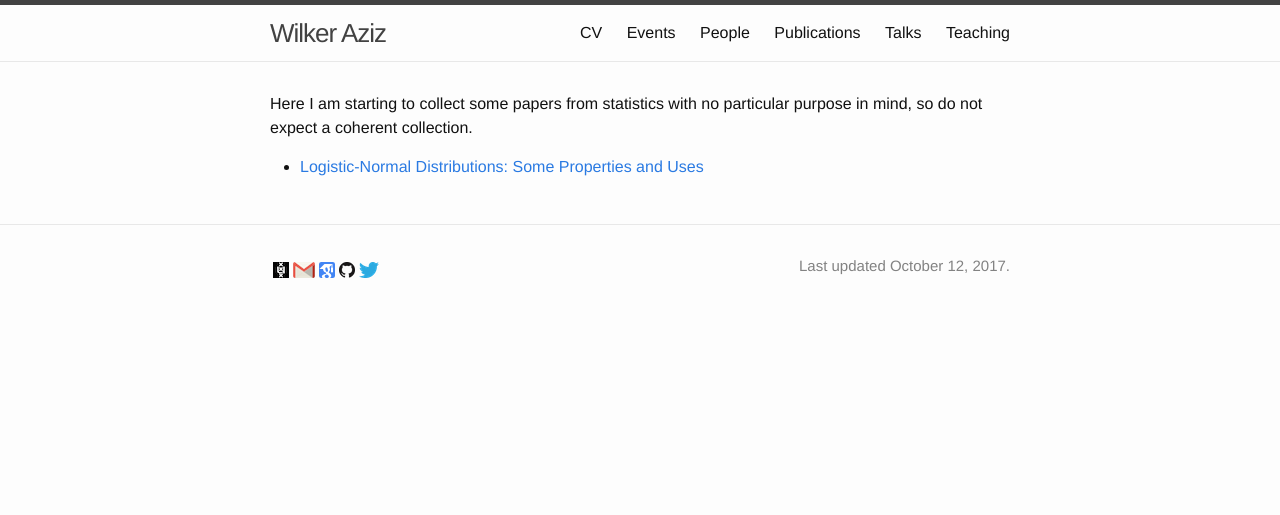
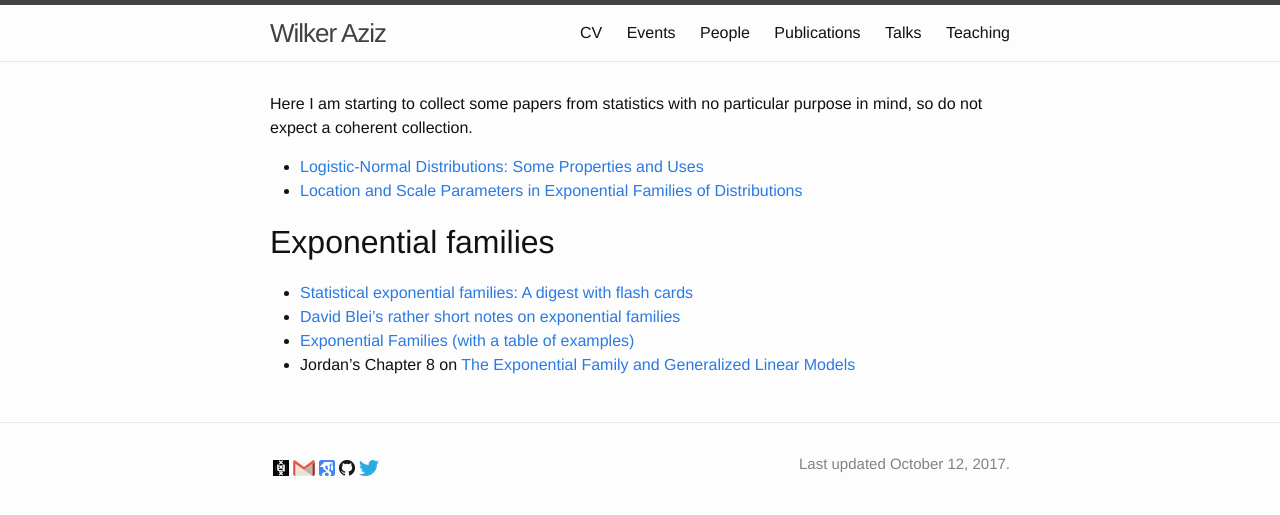
Before and after one commit to wilkeraziz/oldsite, a Jekyll site: the page built from pages/stat.markdown, in a window 1280 px wide. Shown: the top 515 px of the page. Built offline with Jekyll 4.4.1, drawn with Linux system fonts in a browser that asks for light colours.

Commit message:
exp families

```diff
--- a/pages/inference.markdown
+++ b/pages/inference.markdown
@@ -41,6 +41,7 @@ What:
 
 Pool:
 
+* [Deep Exponential Families](http://www.cs.toronto.edu/~lcharlin/papers/def_aistats.pdf)
 * [MuProp: Unbiased Backpropagation for Stochastic Neural Networks](https://arxiv.org/abs/1511.05176)
 * [Estimating or Propagating Gradients Through Stochastic Neurons for Conditional Computation](https://arxiv.org/abs/1308.3432)
 * [Doubly Stochastic Variational Bayes for non-Conjugate Inference](http://jmlr.org/proceedings/papers/v32/titsias14.pdf)
--- a/pages/stat.markdown
+++ b/pages/stat.markdown
@@ -8,3 +8,11 @@ Here I am starting to collect some papers from statistics with no particular pur
 
 
 * [Logistic-Normal Distributions: Some Properties and Uses](https://www.jstor.org/stable/2335470?seq=1#page_scan_tab_contents)
+* [Location and Scale Parameters in Exponential Families of Distributions](https://projecteuclid.org/download/pdf_1/euclid.aoms/1177704466)
+
+# Exponential families
+
+* [Statistical exponential families: A digest with flash cards](https://arxiv.org/pdf/0911.4863.pdf)
+* [David Blei's rather short notes on exponential families](https://www.cs.princeton.edu/courses/archive/fall11/cos597C/lectures/exponential-families.pdf)
+* [Exponential Families (with a table of examples)](http://www2.stat.duke.edu/courses/Spring11/sta114/lec/expofam.pdf)
+* Jordan's Chapter 8 on [The Exponential Family and Generalized Linear Models](https://projecteuclid.org/download/pdf_1/euclid.aoms/1177704466)
```
